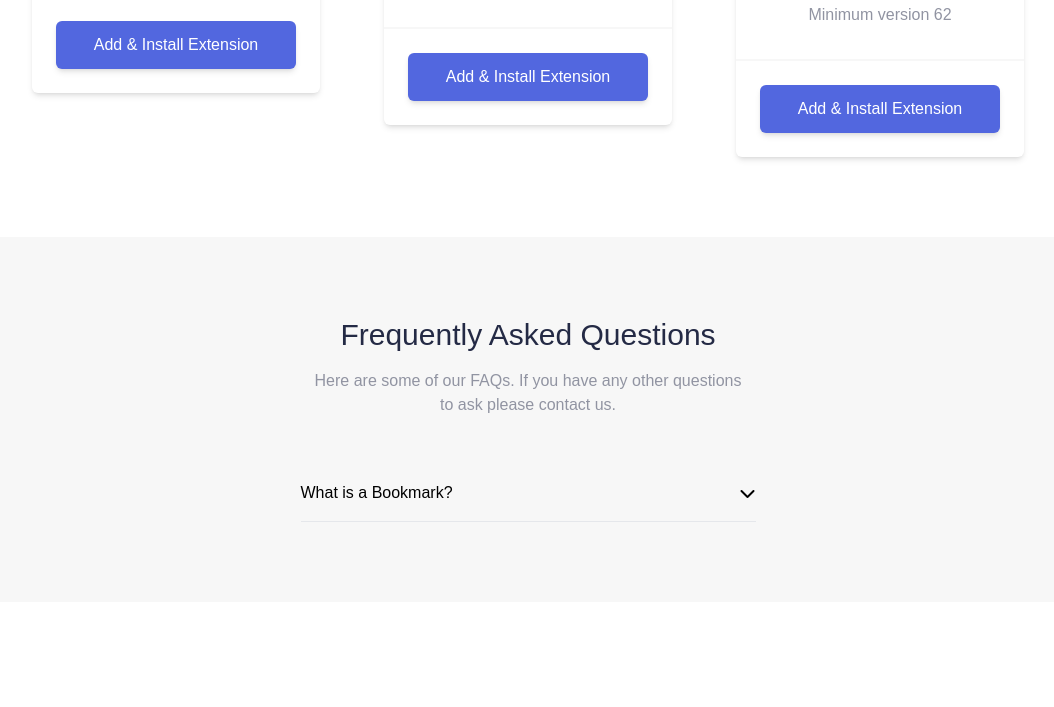
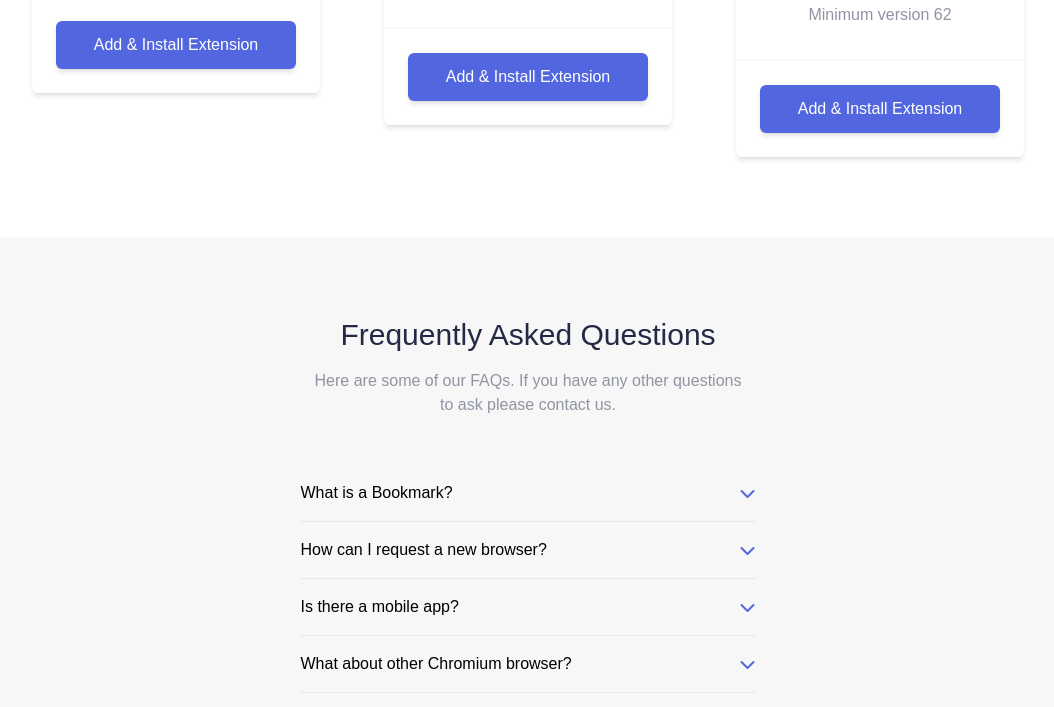
Before and after one commit to adefaze/Bookmark-Landing-Page, a website: page index.html in a window 1280 px wide. Shown: the part 3366-4073 px from the top of the page, without its empty margins (112-1166 px from the left). Before the commit the page ends 3968 px from the top, so only its background shows below. Drawn offline with Linux system fonts and the light colour scheme.

Commit message:
Updated HTML, added new FAQs

```diff
--- a/index.html
+++ b/index.html
@@ -200,7 +200,17 @@
             <div class="flex flex-col sm:w-3/4 lg:w-5/12 mt-12 mx-auto" >
                 <div class="flex items-center border-b py-4">
                     <span class="flex-1">What is a Bookmark?</span>
-                    <i class="fas fa-chevron-down"></i>
+                    <i class="text-bookmark-purple fas fa-chevron-down"></i>
+                </div>
+                <div class="flex items-center border-b py-4">
+                    <span class="flex-1">How can I request a new browser?</span>
+                    <i class="text-bookmark-purple fas fa-chevron-down"></i>
+                </div><div class="flex items-center border-b py-4">
+                    <span class="flex-1">Is there a mobile app?</span>
+                    <i class="text-bookmark-purple fas fa-chevron-down"></i>
+                </div><div class="flex items-center border-b py-4">
+                    <span class="flex-1">What about other Chromium browser?</span>
+                    <i class="text-bookmark-purple fas fa-chevron-down"></i>
                 </div>
             </div>
         </div>
```
Also changed, not shown: src/output.css.
